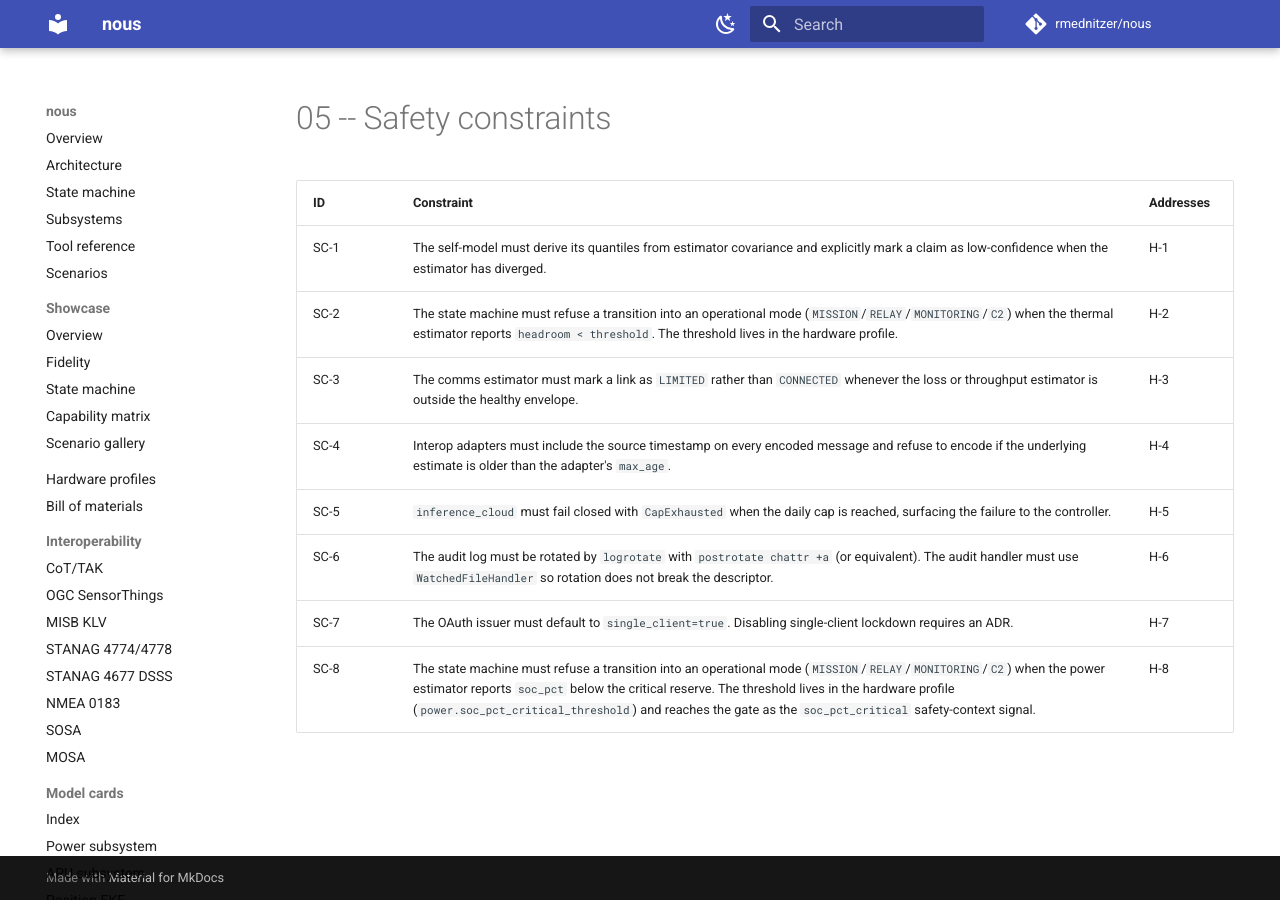
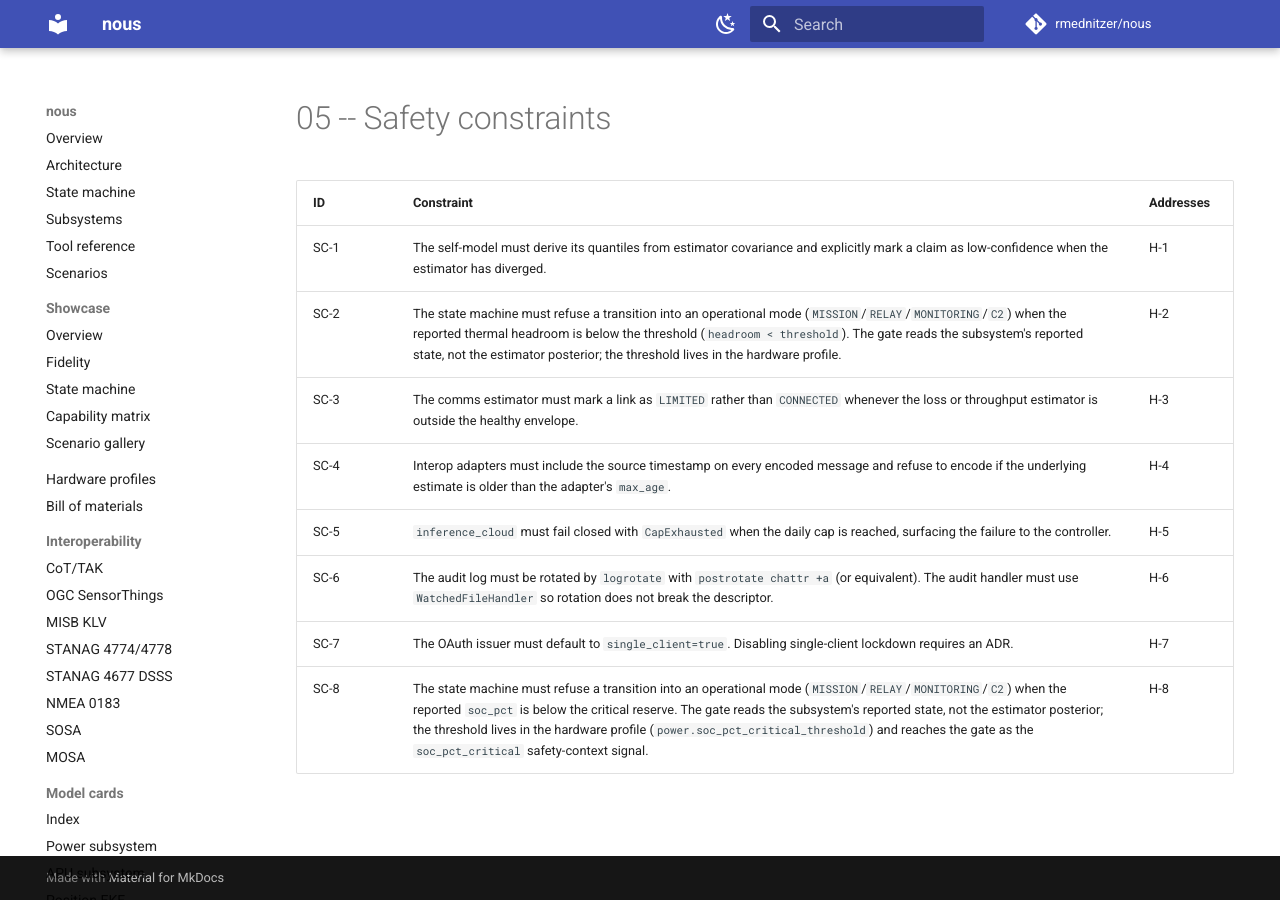
Before and after one commit to rmednitzer/nous, an MkDocs documentation site: the page built from docs/stpa/05-safety-constraints.md, in a window 1280 px wide. Built offline with MkDocs 1.6.1 and Material for MkDocs 9.7.7, drawn with Linux system fonts in a browser that asks for light colours; comment, search, counter and statistics services are not loaded.

Commit message:
docs(stpa): word SC-2/SC-8 as reported-state gates, not estimator reports
Per maintainer decision on the PR #94 review: the FSM safety gates read
the subsystem's reported state (the truth the engine surfaces through
_safety_context), not the estimator posterior. ADR 0018 wired SC-2 to
that source and SC-8 follows it. Reword SC-2/SC-8 and their hazards H-2/H-8
to say "reported" state and note the gate does not consult the estimator,
so the STPA artefacts match the runtime. SC-1 and SC-3 stay estimator-worded
because the self-model and comms-state derivations genuinely consume the
estimators.

https://claude.ai/code/session_01TSCWNdN5j8fLKEidGUadf4

```diff
--- a/docs/stpa/05-safety-constraints.md
+++ b/docs/stpa/05-safety-constraints.md
@@ -3,10 +3,10 @@
 | ID | Constraint | Addresses |
 |----|------------|-----------|
 | SC-1 | The self-model must derive its quantiles from estimator covariance and explicitly mark a claim as low-confidence when the estimator has diverged. | H-1 |
-| SC-2 | The state machine must refuse a transition into an operational mode (`MISSION`/`RELAY`/`MONITORING`/`C2`) when the thermal estimator reports `headroom < threshold`. The threshold lives in the hardware profile. | H-2 |
+| SC-2 | The state machine must refuse a transition into an operational mode (`MISSION`/`RELAY`/`MONITORING`/`C2`) when the reported thermal headroom is below the threshold (`headroom < threshold`). The gate reads the subsystem's reported state, not the estimator posterior; the threshold lives in the hardware profile. | H-2 |
 | SC-3 | The comms estimator must mark a link as `LIMITED` rather than `CONNECTED` whenever the loss or throughput estimator is outside the healthy envelope. | H-3 |
 | SC-4 | Interop adapters must include the source timestamp on every encoded message and refuse to encode if the underlying estimate is older than the adapter's `max_age`. | H-4 |
 | SC-5 | `inference_cloud` must fail closed with `CapExhausted` when the daily cap is reached, surfacing the failure to the controller. | H-5 |
 | SC-6 | The audit log must be rotated by `logrotate` with `postrotate chattr +a` (or equivalent). The audit handler must use `WatchedFileHandler` so rotation does not break the descriptor. | H-6 |
 | SC-7 | The OAuth issuer must default to `single_client=true`. Disabling single-client lockdown requires an ADR. | H-7 |
-| SC-8 | The state machine must refuse a transition into an operational mode (`MISSION`/`RELAY`/`MONITORING`/`C2`) when the power estimator reports `soc_pct` below the critical reserve. The threshold lives in the hardware profile (`power.soc_pct_critical_threshold`) and reaches the gate as the `soc_pct_critical` safety-context signal. | H-8 |
+| SC-8 | The state machine must refuse a transition into an operational mode (`MISSION`/`RELAY`/`MONITORING`/`C2`) when the reported `soc_pct` is below the critical reserve. The gate reads the subsystem's reported state, not the estimator posterior; the threshold lives in the hardware profile (`power.soc_pct_critical_threshold`) and reaches the gate as the `soc_pct_critical` safety-context signal. | H-8 |
```
Also changed, not shown: docs/stpa/04-hazards.md (+2 -2 lines).
